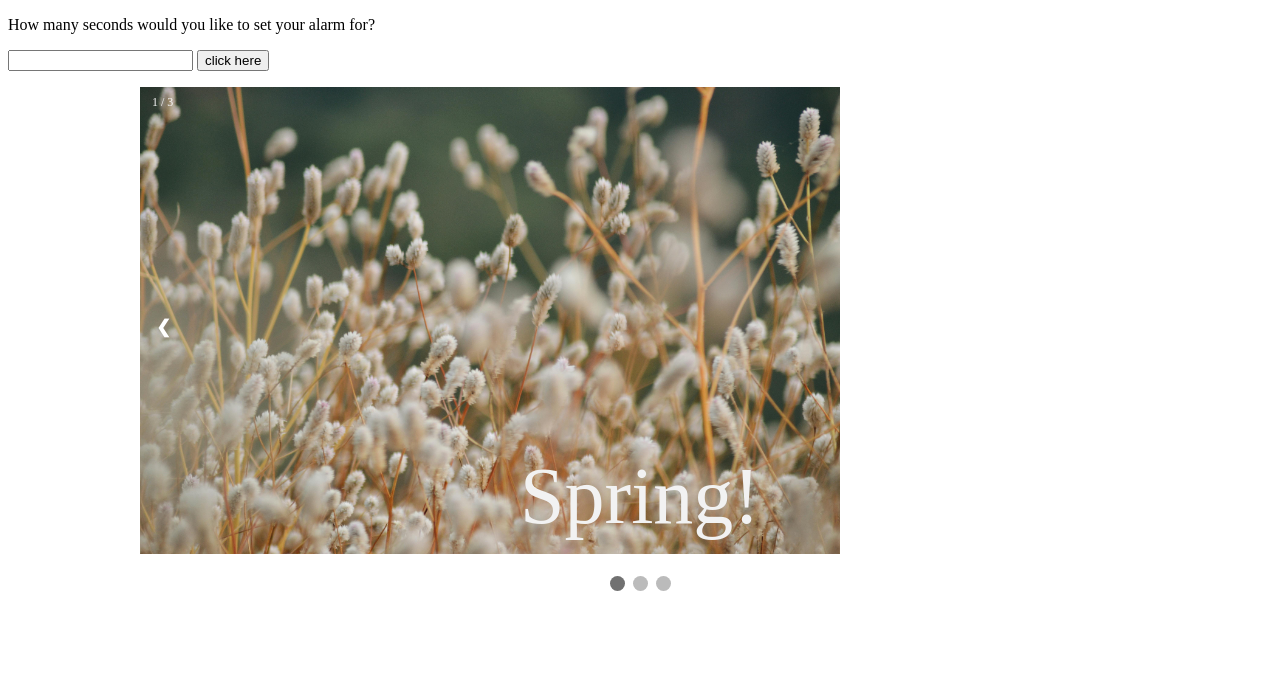
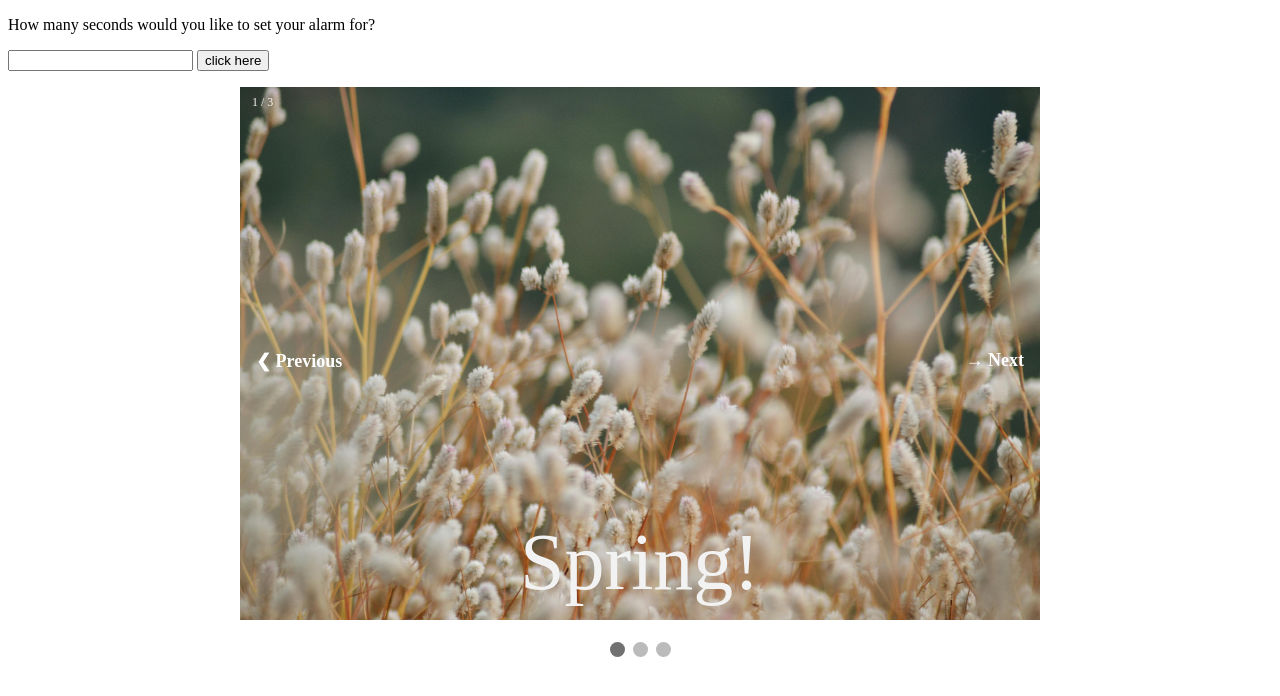
Before and after one commit to SandyL88/JavaScript-Projects, a plain HTML site: page Basic JavaScript Projects/Project9_countdown_slideshow/index.html in a window 1280 px wide. Both pictures are taken after a click on the element 617 px from the left and 112 px from the top of the page. Drawn offline with Linux system fonts and the light colour scheme.

Commit message:
change img size

```diff
--- a/Basic JavaScript Projects/Project9_countdown_slideshow/CSS/CSS_File.css
+++ b/Basic JavaScript Projects/Project9_countdown_slideshow/CSS/CSS_File.css
@@ -4,15 +4,19 @@
 
 /*slideshow container*/
 .slideshow-container {
-    max-width: 1000px;
+    max-width: 800px;
+    max-height: 600px;
     position: relative;
     margin: auto;
+
 }
 
 /*hide the image by defult*/
 .myslices {
     display: none;
+
 }
+
 
 .prev,
 .next {
@@ -22,7 +26,7 @@
     width: auto;
     margin-top: -22px;
     padding: 16px;
-    color: white;
+    color: #fff;
     font-weight: bold;
     font-size: 18px;
     transition: 0.6s ease;
--- a/Basic JavaScript Projects/Project9_countdown_slideshow/index.html
+++ b/Basic JavaScript Projects/Project9_countdown_slideshow/index.html
@@ -19,25 +19,25 @@
         <!--full width image with number and capiton text-->
         <div class="myslices fade">
             <div class="numbertext">1 / 3</div>
-            <img src="img/background.jpg" style="width:70%" alt="white flowers"/>
+            <img src="img/background.jpg" style="width:100%" alt="white flowers"/>
             <div class="text">Spring!</div>
         </div>
 
         <div class="myslices fade">
             <div class="numbertext">2 / 3</div>
-            <img src="img/2.jpg" style="width:70%" />
+            <img src="img/2.jpg" style="width:100%" />
             <div class="text">Summer!</div>
         </div>
 
         <div class="myslices fade">
             <div class="numbertext">3 / 3</div>
-            <img src="img/1.jpg" style="width:70%" />
+            <img src="img/1.jpg" style="width:100%" />
             <div class="text">Autumn!</div>
         </div>
 
         <!--next andprevious buttons-->
-        <a class="prev" onclick="plusSlides(-1)">&#10094;</a>
-        <a class="next" onclick="plusSlides(1)">&#10095;</a>
+        <a class="prev" onclick="plusSlides(-1)">&#10094; Previous</a>
+        <a class="next" onclick="plusSlides(1)">&rarr; Next </a>
     </div>
     <br />
 
```
